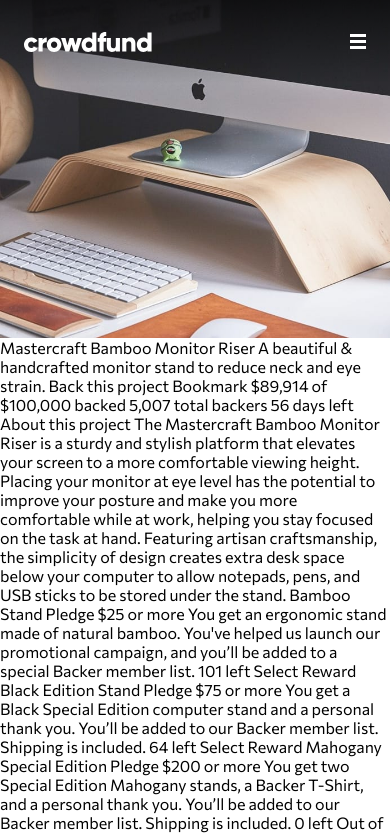
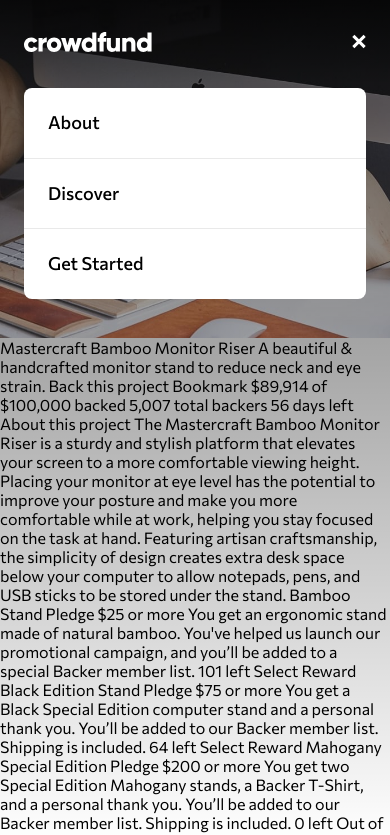
Before and after one commit to BlessTheBoy/crowfunding-product, a website: page index.html in a window 390 px wide. Both pictures are taken after a click on the picture 358 px from the left and 41 px from the top of the page. Shown: the top 835 px of the page. Drawn offline with Linux system fonts and the light colour scheme; files that its build step writes are made by us from their sources.

Commit message:
mobile nav completed

```diff
--- a/app/js/script.js
+++ b/app/js/script.js
@@ -1,5 +1,16 @@
-console.log('HELLO');
+var openMenuBtn = document.getElementById("burger");
+var closeMenuBtn = document.getElementById("closeMenu");
+var menuControls = document.getElementById("menuControls");
+var nav = document.getElementById("nav");
 
-const test = () => {
-	console.log('this is a test');
-};
+openMenuBtn.addEventListener("click", openMenu);
+closeMenuBtn.addEventListener("click", closeMenu);
+
+function openMenu() {
+  nav.classList.add("open");
+  menuControls.classList.add("open");
+}
+function closeMenu() {
+  nav.classList.remove("open");
+  menuControls.classList.remove("open");
+}
--- a/app/scss/components/header.scss
+++ b/app/scss/components/header.scss
@@ -34,7 +34,7 @@
   .nav {
     position: absolute;
     right: 0;
-    top: 100%;
+    top: -100%;
     width: 100%;
     height: 100%;
     z-index: 2;
@@ -45,6 +45,11 @@
       rgba(0, 0, 0, 0.0001) 100%
     );
     mix-blend-mode: normal;
+    transition: all ease-in-out 0.3s;
+
+    &.open {
+      top: 0;
+    }
 
     &__list {
       list-style: none;
@@ -78,11 +83,21 @@
   &__menuControls {
     z-index: 3;
     cursor: pointer;
-  }
-  .closeMenu {
-    display: none;
-  }
-  .burger {
-    display: inline-block;
+
+    .closeMenu {
+      display: none;
+    }
+    .burger {
+      display: inline-block;
+    }
+
+    &.open {
+      .closeMenu {
+        display: inline-block;
+      }
+      .burger {
+        display: none;
+      }
+    }
   }
 }
--- a/index.html
+++ b/index.html
@@ -25,6 +25,9 @@
       rel="stylesheet"
     />
 
+    <!-- Main script -->
+    <script defer src="dist/script.js"></script>
+
     <!-- Feel free to remove these styles or customise in your own stylesheet 👍 -->
     <style>
       .attribution {
@@ -45,23 +48,25 @@
             src="images/logo.svg"
             alt="Crowdfund Logo"
           />
-          <nav class="nav">
+          <nav class="nav" id="nav">
             <ul class="nav__list">
               <li class="navlink"><a href="#">About</a></li>
               <li class="navlink"><a href="#">Discover</a></li>
               <li class="navlink"><a href="#">Get Started</a></li>
             </ul>
           </nav>
-          <div class="header__menuControls">
+          <div class="header__menuControls" id="menuControls">
             <img
               src="images/icon-hamburger.svg"
               alt="open menu"
               class="burger"
+              id="burger"
             />
             <img
               src="images/icon-close-menu.svg"
               alt="close menu"
               class="closeMenu"
+              id="closeMenu"
             />
           </div>
         </div>
```
Also changed, not shown: dist/script.js, dist/style.css, 2 other files.
